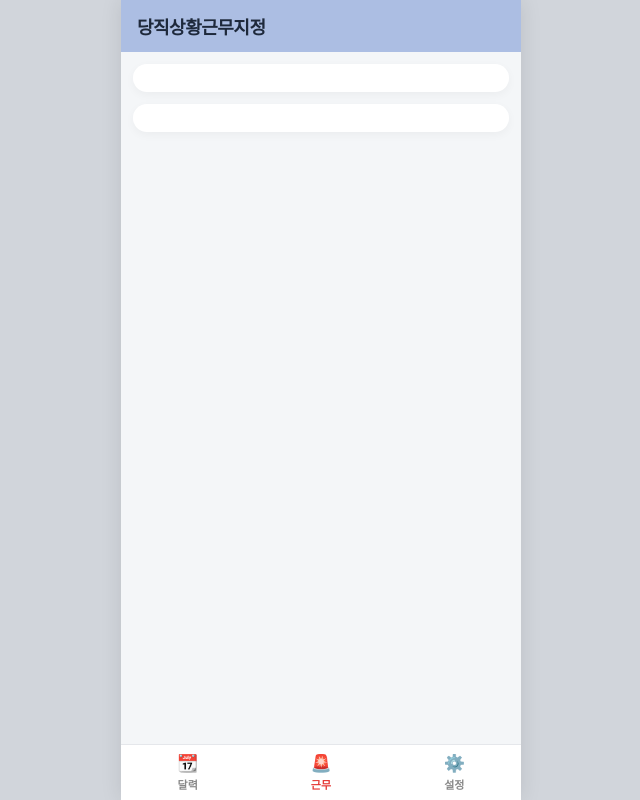
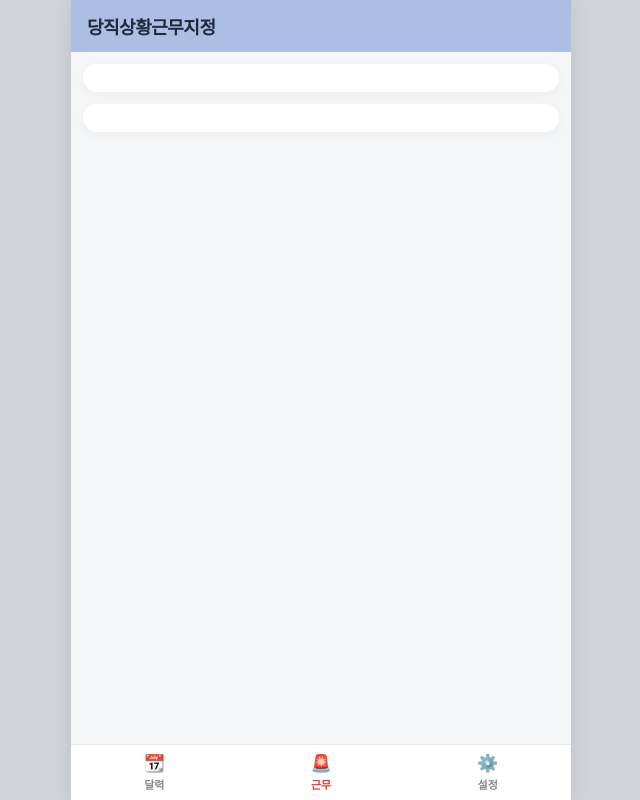
Before and after one commit to gwanakbap/gwanakbap.github.io, a website with bundled scripts: page gwanakon/index.html in a window 1280 px wide. Shown: the whole page, without its empty margins (319-959 px from the left). Built offline with nearby package versions, Linux system fonts and the light colour scheme; no server answers.

Commit message:
fix: resolve iOS home indicator gesture interference on bottom nav

```diff
--- a/gwanakon/style.css
+++ b/gwanakon/style.css
@@ -28,8 +28,10 @@ body {
     justify-content: center;
 }
 #app-container {
-    margin: auto;
-    max-width: 400px;
+    margin: 0 auto;
+    width: 100%;
+    /* 모바일에서는 꽉 차게, PC 등 넓은 화면에서는 최대 400px 제한 */
+    max-width: 100%;
     height: 100%;
     background-color: var(--bg-color);
     box-shadow: 0 0 20px rgba(0,0,0,0.1);
@@ -38,6 +40,11 @@ body {
     display: flex;
     flex-direction: column;
     overflow: hidden;
+}
+@media screen and (min-width: 400px) {
+    #app-container {
+        max-width: 500px;
+    }
 }
 header {
     background-color: var(--blue);
@@ -337,7 +344,10 @@ header {
 .toggle-switch input:checked + .slider:before { transform: translateX(20px); }
 
 .bottom-nav {
-    bottom: 0; left: 0; width: 100%; height: var(--nav-height);
+    bottom: 0; left: 0; width: 100%;
+    /* 기존 height 대신 안전영역(Safe Area)을 더한 높이로 변경 */
+    height: calc(var(--nav-height) + env(safe-area-inset-bottom));
+    padding-bottom: env(safe-area-inset-bottom); /* 아이폰 하단 여백 추가 */
     background-color: #ffffff; display: flex; border-top: 1px solid #e5e7eb; z-index: 10;
 }
 .nav-item {
@@ -345,6 +355,7 @@ header {
     background: none; border: none; color: #888; font-size: 11px; font-weight: 600; cursor: pointer; gap: 3px;
     transition: background-color 0.15s ease, transform 0.1s ease;
     -webkit-tap-highlight-color: transparent;
+    -webkit-touch-callout: none; /* [추가] 롱터치 시 시스템 팝업 방지 */
     margin: 4px;
     border-radius: 10px;
 }
--- a/gwanakon/sw.js
+++ b/gwanakon/sw.js
@@ -1,7 +1,7 @@
 importScripts('https://www.gstatic.com/firebasejs/10.12.0/firebase-app-compat.js');
 importScripts('https://www.gstatic.com/firebasejs/10.12.0/firebase-messaging-compat.js');
 
-const STATIC_CACHE = 'gwanakon-cache-v1.4.0';
+const STATIC_CACHE = 'gwanakon-cache-v1.4.1';
 
 const ASSETS = [
   './',
```
